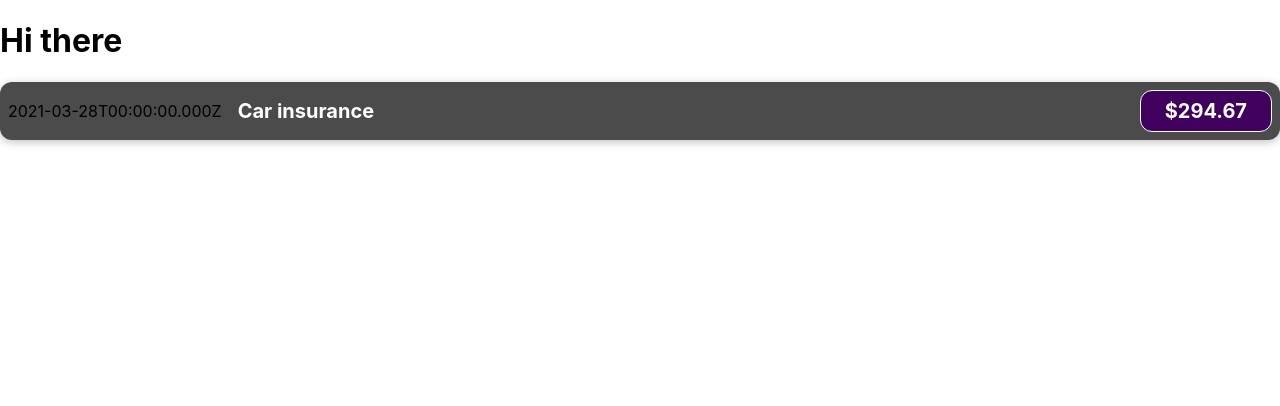
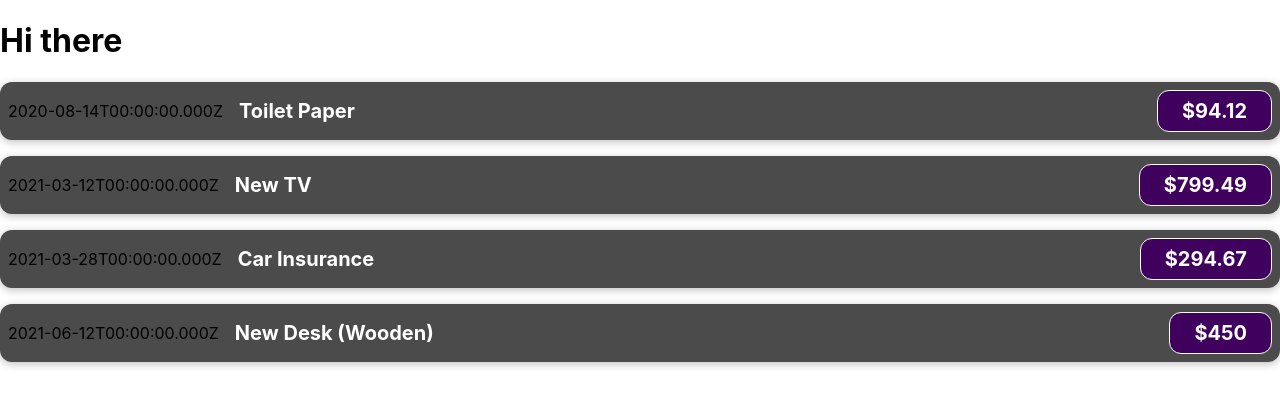
Before and after one commit to imran-farooq7/expense-tracker, a React (Create React App) app: page / in a window 1280 px wide. Shown: the top 406 px of the page. Built offline with nearby package versions, Linux system fonts and the light colour scheme.

Commit message:
updated expense item with props

```diff
--- a/src/App.js
+++ b/src/App.js
@@ -2,10 +2,46 @@
 
 
 function App() {
+	const expenses = [
+		{
+			id: "e1",
+			title: "Toilet Paper",
+			amount: 94.12,
+			date: new Date(2020, 7, 14),
+		},
+		{ id: "e2", title: "New TV", amount: 799.49, date: new Date(2021, 2, 12) },
+		{
+			id: "e3",
+			title: "Car Insurance",
+			amount: 294.67,
+			date: new Date(2021, 2, 28),
+		},
+		{
+			id: "e4",
+			title: "New Desk (Wooden)",
+			amount: 450,
+			date: new Date(2021, 5, 12),
+		},
+	];
   return (
 		<div>
 			<h1>Hi there</h1>
-			<ExpenseItem></ExpenseItem>
+			<ExpenseItem
+				title={expenses[0].title}
+				amount={expenses[0].amount}
+				date={expenses[0].date.toISOString()}></ExpenseItem>
+			<ExpenseItem
+				title={expenses[1].title}
+				amount={expenses[1].amount}
+				date={expenses[1].date.toISOString()}></ExpenseItem>
+			<ExpenseItem
+				title={expenses[2].title}
+				amount={expenses[2].amount}
+				date={expenses[2].date.toISOString()}></ExpenseItem>
+			<ExpenseItem
+				title={expenses[3].title}
+				amount={expenses[3].amount}
+				date={expenses[3].date.toISOString()}></ExpenseItem>
 		</div>
 	);
 }
--- a/src/components/ExpenseItem.js
+++ b/src/components/ExpenseItem.js
@@ -1,15 +1,15 @@
 import "./ExpenseItem.css"
 
-function ExpenseItem() {
-	const expenseDate = new Date(2021,2,28);
-	const expenseTitle = "Car insurance"
-	const expenseAmount = 294.67
+function ExpenseItem(props) {
+	// const expenseDate = new Date(2021,2,28);
+	// const expenseTitle = "Car insurance"
+	// const expenseAmount = 294.67
     return (
 			<div className="expense-item">
-				<div>{expenseDate.toISOString()}</div>
+				<div>{props.date}</div>
 				<div className="expense-item__description">
-					<h2>{expenseTitle}</h2>
-					<div className="expense-item__price">${expenseAmount}</div>
+					<h2>{props.title}</h2>
+					<div className="expense-item__price">${props.amount}</div>
 				</div>
 			</div>
 		);
```
